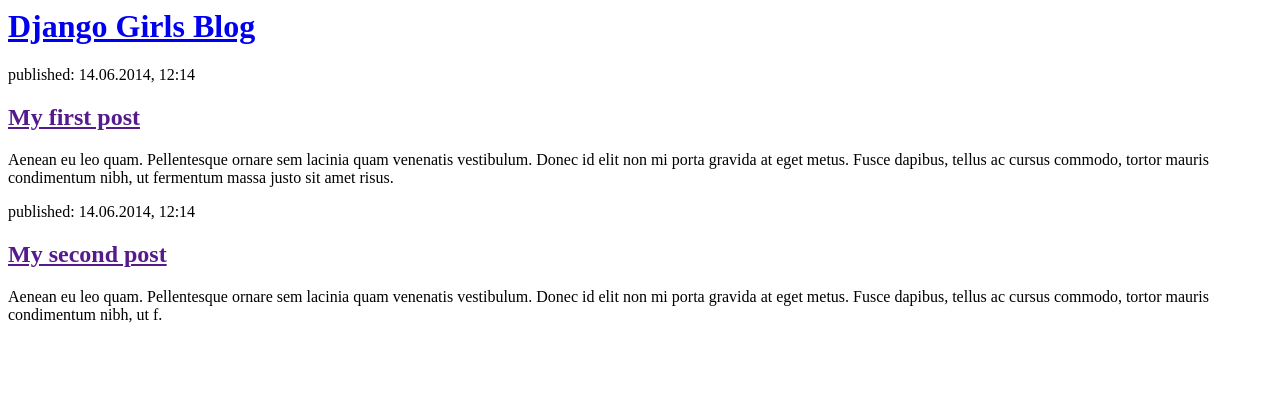
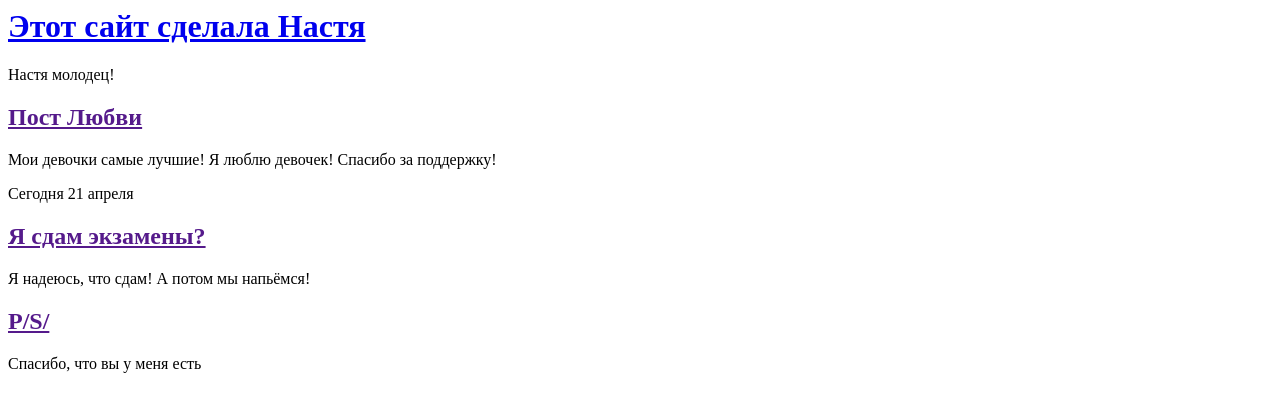
Before and after one commit to nketova/my-first-blog, a Django app: page / in a window 1280 px wide. Shown: the top 412 px of the page. Run offline with Django 3.2, Linux system fonts and the light colour scheme.

Commit message:
Changed the HTML for the site.

```diff
--- a/blog/templates/blog/post_list.html
+++ b/blog/templates/blog/post_list.html
@@ -1,22 +1,27 @@
 <html>
     <head>
-        <title>Django Girls blog</title>
+        <title>Настин сайт</title>
     </head>
     <body>
         <div>
-            <h1><a href="/">Django Girls Blog</a></h1>
+            <h1><a href="/">Этот сайт сделала Настя</a></h1>
         </div>
 
         <div>
-            <p>published: 14.06.2014, 12:14</p>
-            <h2><a href="">My first post</a></h2>
-            <p>Aenean eu leo quam. Pellentesque ornare sem lacinia quam venenatis vestibulum. Donec id elit non mi porta gravida at eget metus. Fusce dapibus, tellus ac cursus commodo, tortor mauris condimentum nibh, ut fermentum massa justo sit amet risus.</p>
+            <p>Настя молодец!</p>
+            <h2><a href="">Пост Любви</a></h2>
+            <p>Мои девочки самые лучшие! Я люблю девочек! Спасибо за поддержку!</p>
         </div>
 
         <div>
-            <p>published: 14.06.2014, 12:14</p>
-            <h2><a href="">My second post</a></h2>
-            <p>Aenean eu leo quam. Pellentesque ornare sem lacinia quam venenatis vestibulum. Donec id elit non mi porta gravida at eget metus. Fusce dapibus, tellus ac cursus commodo, tortor mauris condimentum nibh, ut f.</p>
+            <p>Сегодня 21 апреля</p>
+            <h2><a href="">Я сдам экзамены?</a></h2>
+            <p>Я надеюсь, что сдам! А потом мы напьёмся!</p>
+        </div>
+
+        <div>
+            <h2><a href="">P/S/</a></h2>
+            <p>Спасибо, что вы у меня есть</p>
         </div>
     </body>
 </html>
```
